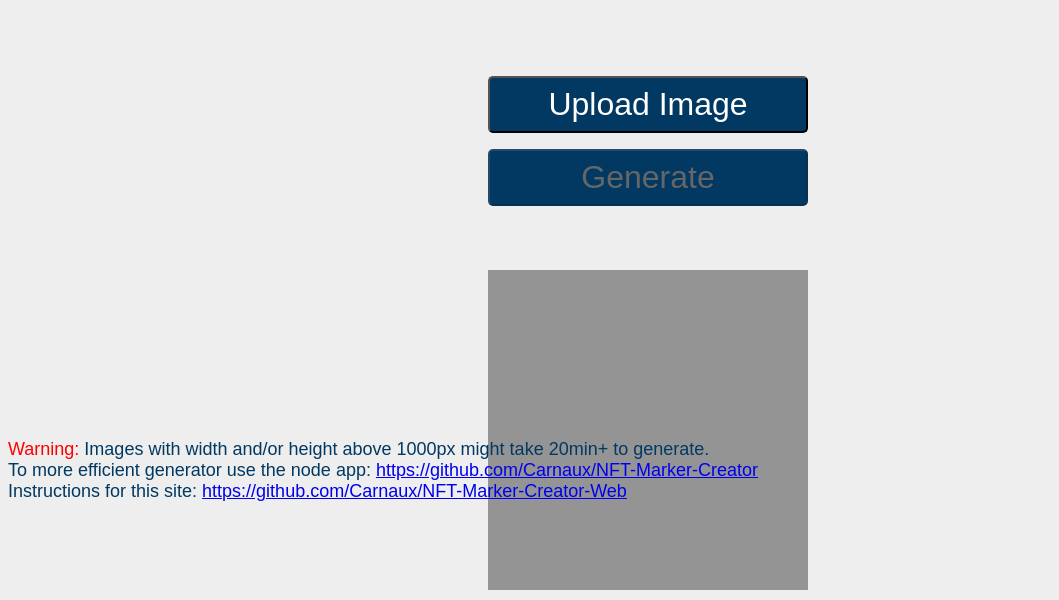
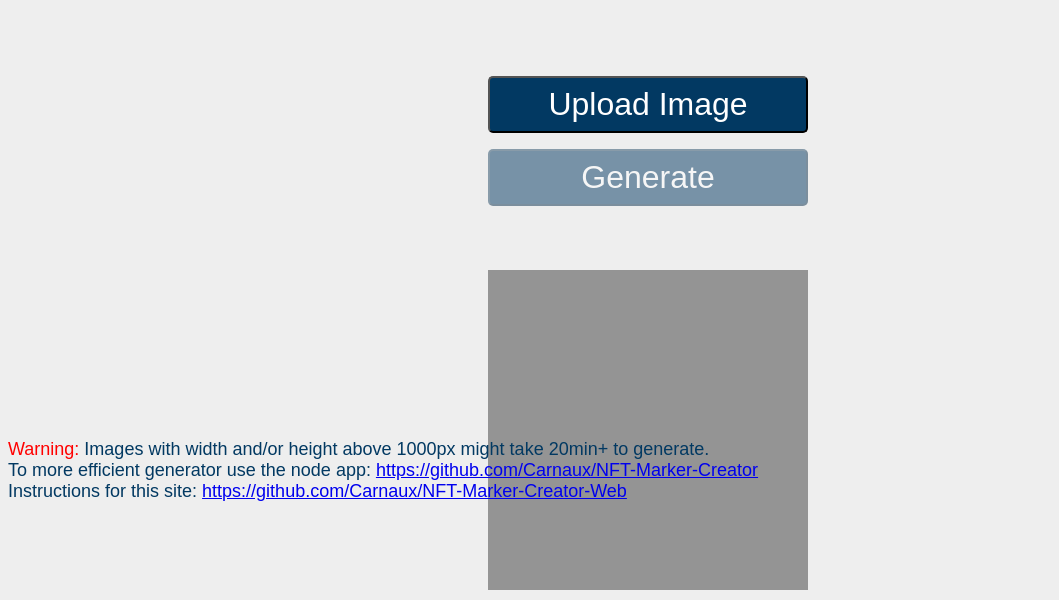
Before and after one commit to Carnaux/NFT-Marker-Creator, a website: page web/index.html in a window 1280 px wide. Shown: the part 200-800 px from the top of the page, without its empty margins (0-1059 px from the left). Drawn offline with Linux system fonts and the light colour scheme.

Commit message:
opacity when button is disabled

```diff
--- a/web/style.css
+++ b/web/style.css
@@ -31,7 +31,7 @@ body {
 }
 
 .bt[disabled] {
-    color: #666;
+    opacity: 0.5;
     cursor: default;
 }
 
```
